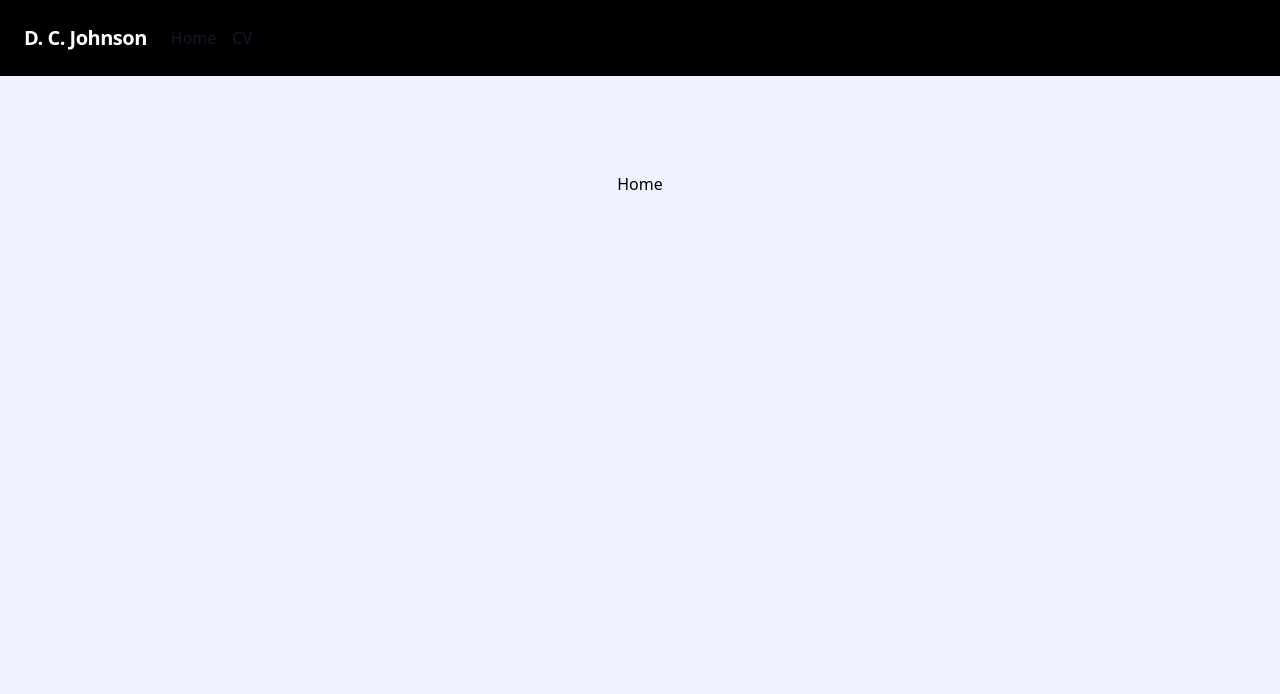
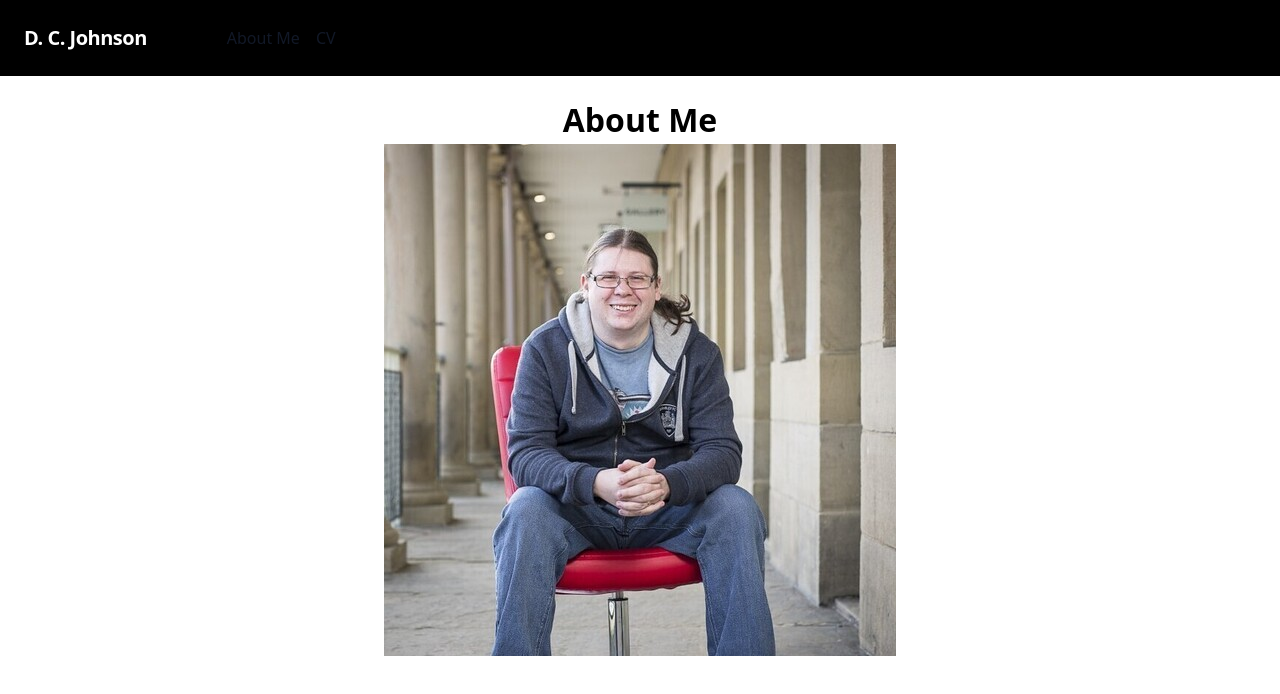
Before and after one commit to DavidChristopherJohnson/dcjohnson-v3, a Next.js app: page / in a window 1280 px wide. Shown: the top 694 px of the page. Built offline with nearby package versions, Linux system fonts and the light colour scheme.

Commit message:
Refactor of links to allow adding new page links to navbar from a single place. Added image to about me page

```diff
--- a/app/cv/page.js
+++ b/app/cv/page.js
@@ -1,5 +1,5 @@
 export default function CvPage() {
-    return <main>
+    return <>
         <h1>CV Page</h1>
-    </main>
+    </>
 }
--- a/app/globals.css
+++ b/app/globals.css
@@ -6,3 +6,9 @@
   --foreground-rgb: 255, 0;
   --background-start-rgb: 0, 0, 0;
 }
+
+
+h1 {
+  font-size: xx-large;
+  font-weight: bold;
+}
--- a/app/layout.tsx
+++ b/app/layout.tsx
@@ -14,10 +14,12 @@ export default function RootLayout({
 }>) {
   return (
     <html lang="en">
-      <body className='bg-indigo-50 '>
+      <body>
         <MainHeader />
-        {children}
-        </body>
+        <main className="flex min-h-screen flex-col items-center p-5">
+          {children}
+        </main>
+      </body>
     </html>
   );
 }
--- a/app/page.tsx
+++ b/app/page.tsx
@@ -1,9 +1,11 @@
 import Image from "next/image";
+import Avatar from '@/assets/Avatar.jpg';
 
 export default function Home() {
   return (
-    <main className="flex min-h-screen flex-col items-center justify-between p-24">
-      <h1>Home</h1>
-    </main>
+    <>
+      <h1>About Me</h1>
+      <Image src={Avatar} alt="David Johnson sat in a red chair looking at the camera" />
+    </>
   );
 }
--- a/components/main-header.tsx
+++ b/components/main-header.tsx
@@ -2,9 +2,22 @@ import Link from "next/link";
 import NavBar from "./nav-bar";
 import MobileNavBar from "./nav-bar-mobile";
 
+const pages = [{
+    href: '/',
+    uniqueKey: 'about-me',
+    text: 'About Me'
+},
+{
+    href:'/cv',
+    text: 'CV',
+    uniqueKey: 'cv'
+}]
+
 export default function MainHeader () {
-    return <header className="bg-black">
-        <NavBar />
-        <MobileNavBar />
+
+
+    return <header className="bg-black mb-0 pb-0">
+        <NavBar pages={pages} />
+        <MobileNavBar pages={pages} />
     </header>
 }
--- /dev/null
+++ b/components/nav-bar-list.tsx
@@ -0,0 +1,8 @@
+import { INavigationBarProps } from "@/interfaces/navigation-bar-props.interface";
+import NavBarLink from "./nav-link";
+
+export default function NavBarList({ pages }: INavigationBarProps) {
+    return <>
+        {pages.map(page => <div key={page.uniqueKey}><NavBarLink href={page.href} text={page.text} /> </div>)}
+    </>
+}
--- a/components/nav-bar-mobile.tsx
+++ b/components/nav-bar-mobile.tsx
@@ -1,10 +1,10 @@
 'use client';
 
 import { useState } from "react";
-import NavBarLink from "./nav-link";
-import HamburgerButton from "./hamburger-button";
+import { INavigationBarProps } from "@/interfaces/navigation-bar-props.interface";
+import NavBarList from "./nav-bar-list";
 
-export default function MobileNavBar() {
+export default function MobileNavBar({ pages }: INavigationBarProps) {
     const [showMenu, setShowMenu] = useState(false);
 
     const isHidden = showMenu ? "" : "hidden";
@@ -25,8 +25,7 @@ export default function MobileNavBar() {
             </button>
         </div>
         <div className={isHidden}>
-            <NavBarLink href='/' text='Home' />
-            <NavBarLink href='/cv' text='CV' />
+            <NavBarList pages={pages} />
         </div>
     </nav>
 }
--- a/components/nav-bar.tsx
+++ b/components/nav-bar.tsx
@@ -1,15 +1,18 @@
-import NavBarLink from "./nav-link"
+import Link from "next/link"
+import { INavigationBarProps } from "@/interfaces/navigation-bar-props.interface"
+import NavBarList from "./nav-bar-list"
 
-export default function NavBar() {
+export default function NavBar({ pages }: INavigationBarProps) {
 
     return <nav className="max-sm:hidden flex items-center justify-between flex-wrap bg-black p-6">
-    <div className="flex items-center flex-shrink-0 text-white mr-6">
-      <span className="font-semibold text-xl tracking-tight">D. C. Johnson</span>
-    </div>
-    <div className="w-full block flex-grow lg:flex lg:items-center lg:w-auto">
-        <NavBarLink href='/' text="Home" />
-        <NavBarLink href='/cv' text="CV" />
-    </div>
+        <div className="flex items-center flex-shrink-0 text-white mr-20">
+            <Link href='/'>
+                <span className="font-semibold text-xl tracking-tight">D. C. Johnson</span>
+            </Link>
+        </div>
+        <div className="w-full block flex-grow lg:flex lg:items-center lg:w-auto">
+            <NavBarList pages={pages}/>
+        </div>
 
-  </nav>
+    </nav>
 }
--- a/components/nav-link.tsx
+++ b/components/nav-link.tsx
@@ -1,6 +1,7 @@
-export default function NavBarLink({href, text}: {href: string, text:string}) {
-    return <>
-            <a href={href} className="block
+import { INavigationListItem } from "@/interfaces/navigation-list.interface";
+
+export default function NavBarLink({ href, text }: { href: string, text: string }) {
+    return <a href={href} className="block
             py-2
             px-3
             text-gray-900
@@ -16,8 +17,7 @@ export default function NavBarLink({href, text}: {href: string, text:string}) {
             dark:hover:text-white
             mt-0
             mr-4"
-            >
-                {text}
-            </a>
-    </>
+    >
+        {text}
+    </a>
 }
--- /dev/null
+++ b/interfaces/navigation-bar-props.interface.ts
@@ -0,0 +1,5 @@
+import { INavigationListItem } from "./navigation-list.interface";
+
+export interface INavigationBarProps {
+    pages: Array<INavigationListItem>
+}
--- /dev/null
+++ b/interfaces/navigation-list.interface.ts
@@ -0,0 +1,5 @@
+export interface INavigationListItem {
+    href: string,
+    text: string,
+    uniqueKey: string
+}
```
Also changed, not shown: assets/Avatar.jpg (added).
